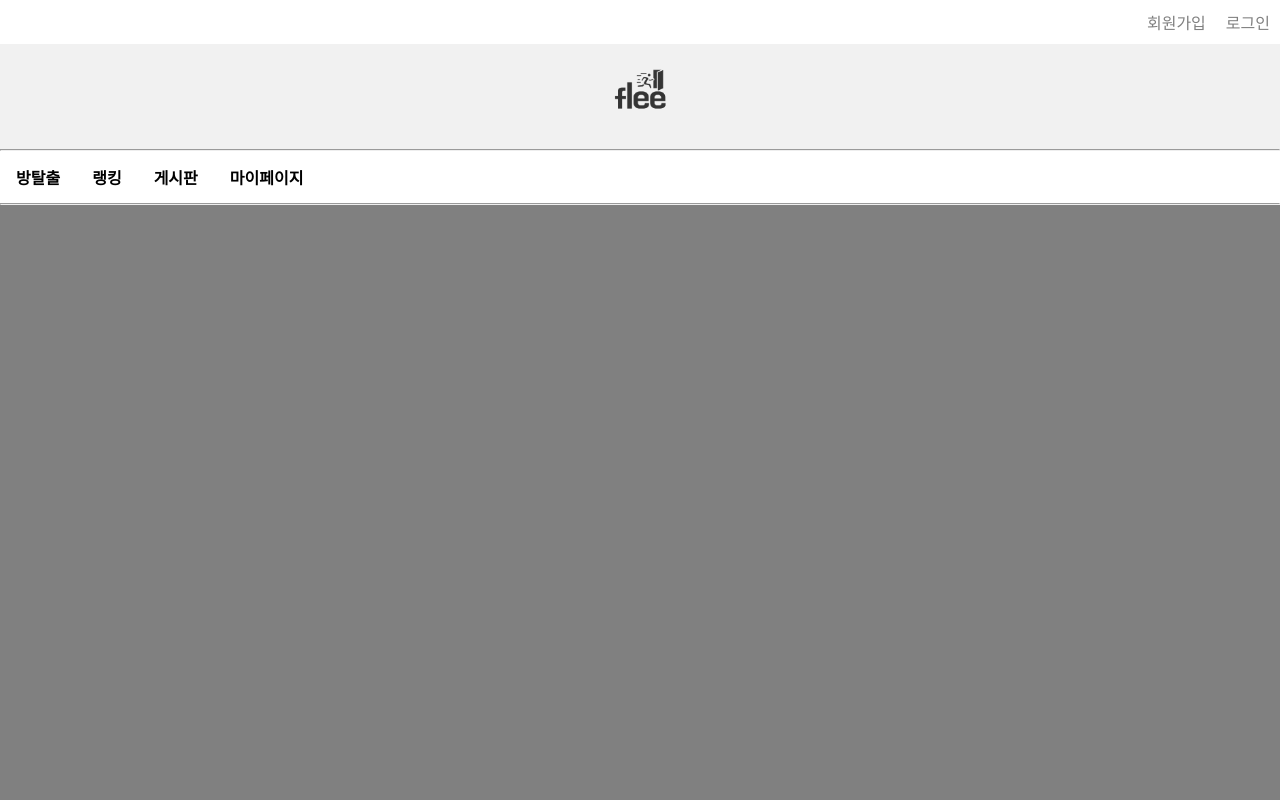
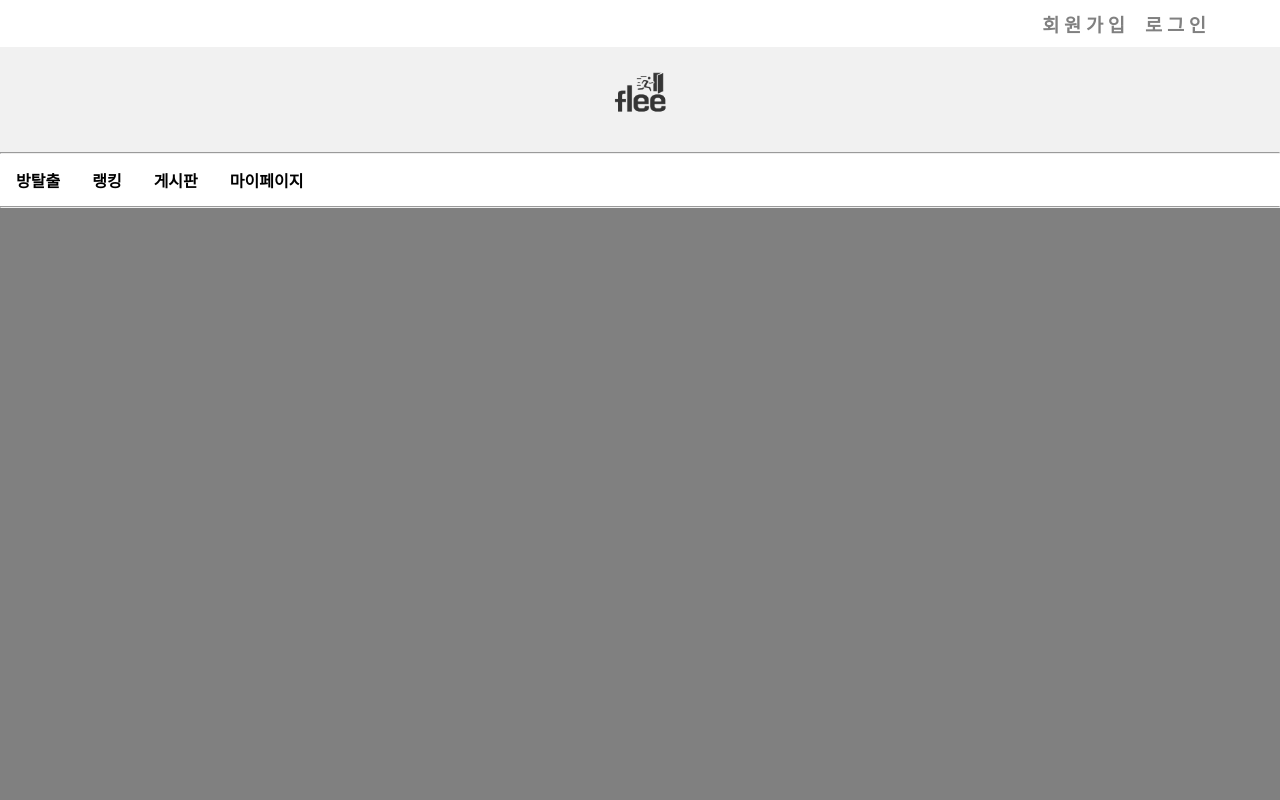
Before and after one commit to CodingIsOurLife/escapeRoom, a Vue app in the folder front/: page / in a window 1280 px wide. Shown: the top 800 px of the page. Built offline with nearby package versions, Linux system fonts and the light colour scheme.

Commit message:
css: loginNav margin, text 수정

```diff
--- a/front/src/components/loginNav.vue
+++ b/front/src/components/loginNav.vue
@@ -1,15 +1,25 @@
 <template>
   <div class="navs">
     <ul class="nav">
-      <li><router-link to="/login">로그인</router-link></li>
-      <li><router-link to="/signUp">회원가입</router-link></li>
+      <li>
+        <router-link to="/login">
+          <h3>로 그 인</h3>
+        </router-link>
+      </li>
+      <li>
+        <router-link to="/signUp">
+          <h3>회 원 가 입</h3>
+        </router-link>
+      </li>
     </ul>
   </div>
 </template>
+
 <style>
 .navs {
   overflow: hidden;
   background-color: white;
+  margin-right: 4em;
 }
 .navs ul {
   text-align: center;
```
